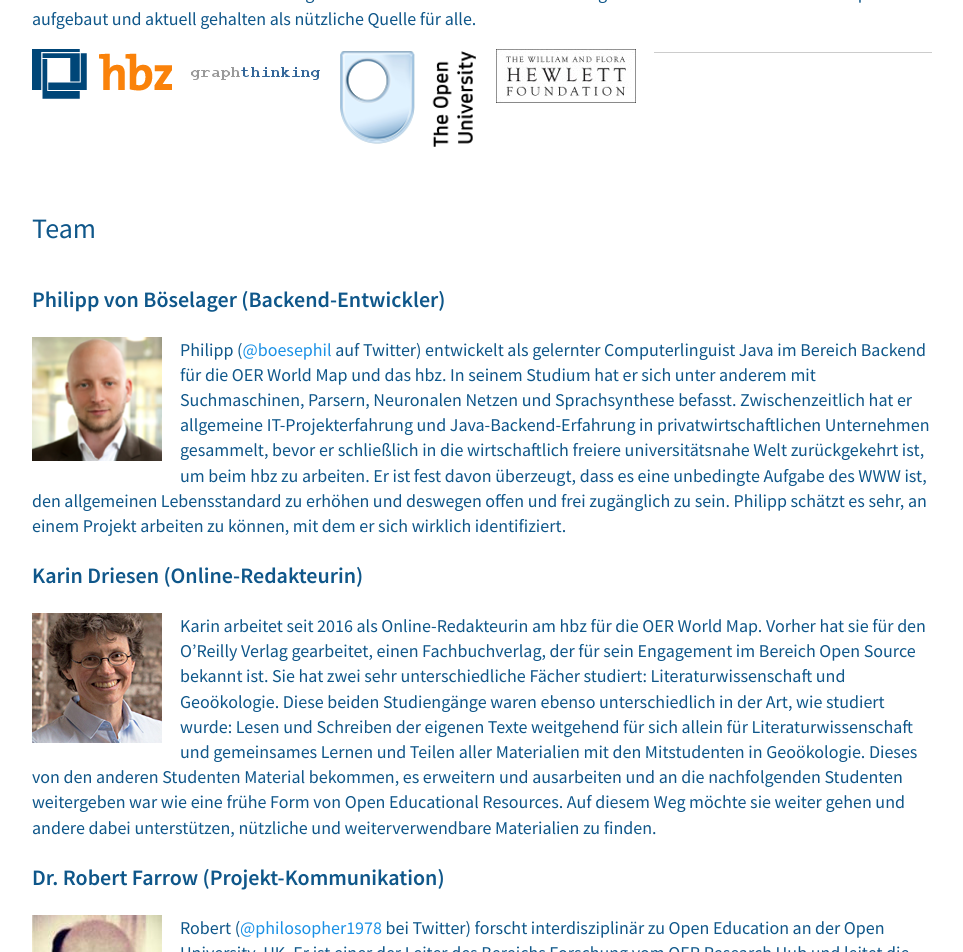
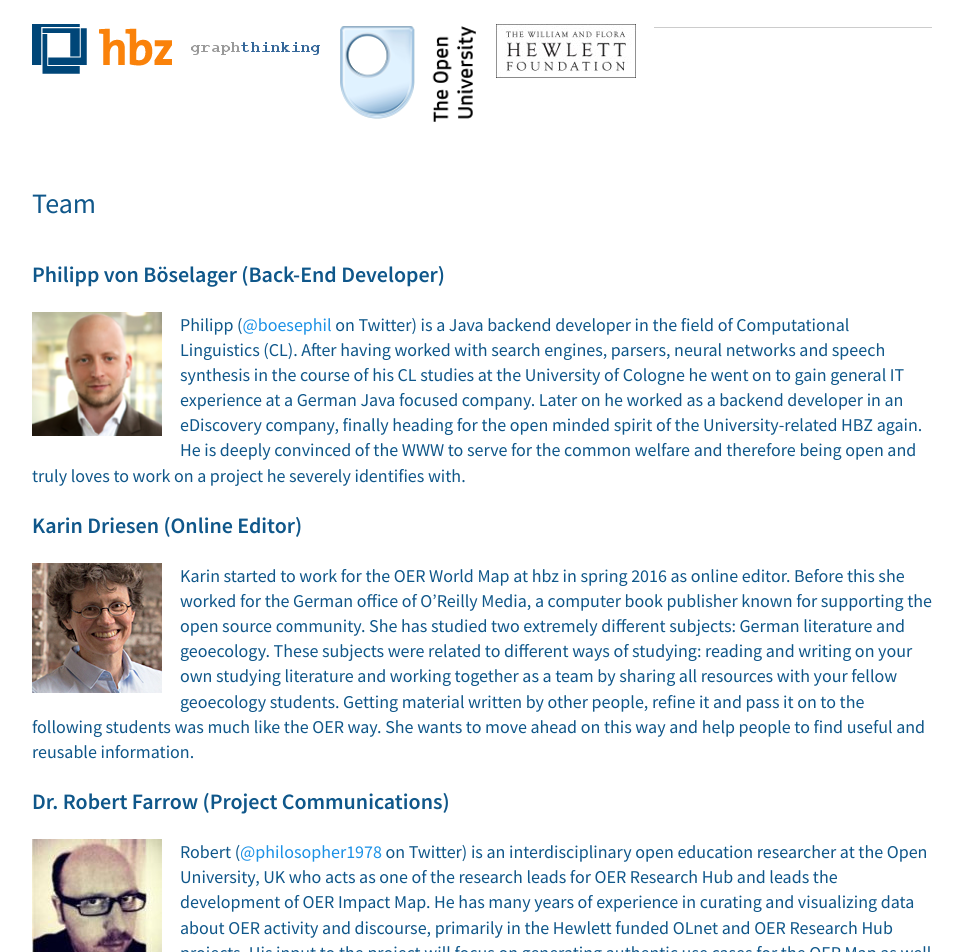
Before and after one commit to hbz/oerworldmap-ui, a Jekyll site: the page built from docs/about.de.md, in a window 1280 px wide and 1400 px high, scrolled down 1271 px. Shown: the top 952 px of the window, without its empty margins (158-1121 px from the left). Built offline with Jekyll 4.4.1, drawn with Linux system fonts in a browser that asks for light colours; nearby versions of some CDN libraries; comment, search, counter and statistics services are not loaded; a style sheet for code colours, icons or effects is not loaded; some of the changed text lies outside the part shown.

```diff
--- a/docs/about.de.md
+++ b/docs/about.de.md
@@ -1,19 +1,19 @@
 ---
-title: Über uns
+title: About
 ---
-## Die Vision
+## The Vision
 
-Seit mehr als 10 Jahren werden stetig mehr und mehr Open Educational Resources (OER) geschaffen und verwendet. Die OER World Map sammelt und veranschaulicht Daten zur wachsenden Zahl der Akteure und Aktivitäten im Bereich der offenen Bildung weltweit. Ihr Ziel ist es, die Entwicklung des OER-Ökosystems zu beschleunigen, indem sie ein möglichst umfassendes und aktuelles Bild der OER-Bewegung zeigt. Die dargestellten Informationen können für ganz verschiedene Zwecken verwendet werden, beispielsweise:
+For more than a decade the creation and use of Open Educational Resources (OER) has been increasing around the globe. The OER World Map collects and visualizes data on the growing number of actors and activities in the field of open education worldwide. The goal is to accelerate the evolution of the global OER ecosystem by providing a comprehensive and responsive picture of the OER movement. The information provided can be used for a wide range of purposes, including:
 
-- verschiedene Akteure miteinander vernetzen, um die Zusammenarbeit zu erleichtern und um Wissen und Ressourcen zu teilen
-- qualifizierte Listen von Repositorys und anderen OER-Services bereitstellen, um Lehrern und Lernenden zu helfen, passende Bildungsmaterialien zu finden
-- Entscheider durch aussagekräftige Statistiken und Überblicksdarstellungen zur OER-Bewegung und deren Auswirkungen dabei unterstützen, strategischen Entscheidungen zu treffen und zu vertreten
+- connecting actors with each other facilitating co-operation and sharing of resources and knowledge
+- providing qualified lists of repositories and other OER services to help teachers and learners find educational resources relevant to them
+- supporting policy makers in taking and defending strategic decisions by providing meaningful statistics and overviews of the open education movement and its associated impacts
 
-Die OER World Map stellt Informationen für die selbstorganisierte Entwicklung der OER-Bewegung bereit. Sie erfasst und zeigt relevante Organisationen, Projekte, Personen und Services. Gleichzeitig unterstützt die Plattform das Netzwerken, das Finden von OER-Sammlungen und das Treffen von Entscheidungen. Als Ganzes kann die OER World Map als eine Art "Steuerzentrale" für die Open Education Community gesehen werden.
+The OER World Map is intended to provide the information needed to support the self-organization processes of the OER movement. In addition to mapping relevant organisations, projects, people and services, the platform provides social networking, allows the identification of OER collections, and supports decision making. Taken together, the OER World Map can be seen as a kind of ‘operations room’ for the open education community.
 
-![Die OER World Map als "Steuerzentrale" für die Open Education Community](/assets/images/open-control-room.jpg)
+![The OER World Map seen as 'operations room' for the open education community](/assets/images/open-control-room.jpg)
 
-Die OER World Map wird entwickelt von [hbz](http://www.hbz-nrw.de) und [graphthinking GmbH](http://www.graphthinking.com) in Verbindung mit der [Open University (UK)](http://www.open.ac.uk/) gefördert von der [William and Flora Hewlett Foundation](http://www.hewlett.org/). Aber sie gehört der weltweiten OER-Community. Durch Einsatz und Ideen auf lokaler Ebene und ein globales Netz aus Partnern und freiwilligen Helfern wird die OER World Map aufgebaut und aktuell gehalten als nützliche Quelle für alle.
+The OER World Map is being built by [hbz](http://www.hbz-nrw.de) and [graphthinking GmbH](http://www.graphthinking.com) in association with [The Open University (UK)](http://www.open.ac.uk/) funded by [The William and Flora Hewlett Foundation](http://www.hewlett.org/). But it belongs to the global OER community. With input and intelligence from local sources and a global network of partners and volunteers, the OER World Map will be built and updated – a resource for all.
 
 ![hbz](/assets/images/image06.gif) ![graphthinkingGmbH](/assets/images/image10.png) ![The Open University](/assets/images/image07.png) ![The William and Flora Hewlett Foundation](/assets/images/image04.jpg)
 
@@ -21,40 +21,40 @@
 
 ## Team
 
-### Philipp von Böselager (Backend-Entwickler)
+### Philipp von Böselager (Back-End Developer)
 
-![Philipp von Böselager](/assets/images/image05.png) Philipp ([@boesephil](https://twitter.com/boesephil) auf Twitter) entwickelt als gelernter Computerlinguist Java im Bereich Backend für die OER World Map und das hbz. In seinem Studium hat er sich unter anderem mit Suchmaschinen, Parsern, Neuronalen Netzen und Sprachsynthese befasst. Zwischenzeitlich hat er allgemeine IT-Projekterfahrung und Java-Backend-Erfahrung in privatwirtschaftlichen Unternehmen gesammelt, bevor er schließlich in die wirtschaftlich freiere universitätsnahe Welt zurückgekehrt ist, um beim hbz zu arbeiten. Er ist fest davon überzeugt, dass es eine unbedingte Aufgabe des WWW ist, den allgemeinen Lebensstandard zu erhöhen und deswegen offen und frei zugänglich zu sein. Philipp schätzt es sehr, an einem Projekt arbeiten zu können, mit dem er sich wirklich identifiziert.
+![Philipp von Böselager](/assets/images/image05.png) Philipp ([@boesephil](https://twitter.com/boesephil) on Twitter) is a Java backend developer in the field of Computational Linguistics (CL). After having worked with search engines, parsers, neural networks and speech synthesis in the course of his CL studies at the University of Cologne he went on to gain general IT experience at a German Java focused company. Later on he worked as a backend developer in an eDiscovery company, finally heading for the open minded spirit of the University-related HBZ again. He is deeply convinced of the WWW to serve for the common welfare and therefore being open and truly loves to work on a project he severely identifies with.
 
-### Karin Driesen (Online-Redakteurin)
+### Karin Driesen (Online Editor)
 
-![Karin Driesen](/assets/images/Karin-Driesen-130.jpg) Karin arbeitet seit 2016 als Online-Redakteurin am hbz für die OER World Map. Vorher hat sie für den O'Reilly Verlag gearbeitet, einen Fachbuchverlag, der für sein Engagement im Bereich Open Source bekannt ist. Sie hat zwei sehr unterschiedliche Fächer studiert: Literaturwissenschaft und Geoökologie. Diese beiden Studiengänge waren ebenso unterschiedlich in der Art, wie studiert wurde: Lesen und Schreiben der eigenen Texte weitgehend für sich allein für Literaturwissenschaft und gemeinsames Lernen und Teilen aller Materialien mit den Mitstudenten in Geoökologie. Dieses von den anderen Studenten Material bekommen, es erweitern und ausarbeiten und an die nachfolgenden Studenten weitergeben war wie eine frühe Form von Open Educational Resources. Auf diesem Weg möchte sie weiter gehen und andere dabei unterstützen, nützliche und weiterverwendbare Materialien zu finden.
+![Karin Driesen](/assets/images/Karin-Driesen-130.jpg) Karin started to work for the OER World Map at hbz in spring 2016 as online editor. Before this she worked for the German office of O’Reilly Media, a computer book publisher known for supporting the open source community. She has studied two extremely different subjects: German literature and geoecology. These subjects were related to different ways of studying: reading and writing on your own studying literature and working together as a team by sharing all resources with your fellow geoecology students. Getting material written by other people, refine it and pass it on to the following students was much like the OER way. She wants to move ahead on this way and help people to find useful and reusable information.
 
-### Dr. Robert Farrow (Projekt-Kommunikation)
+### Dr. Robert Farrow (Project Communications)
 
-![Dr. Robert Farrow](/assets/images/image08.jpg) Robert ([@philosopher1978](https://twitter.com/philosopher1978) bei Twitter) forscht interdisziplinär zu Open Education an der Open University, UK. Er ist einer der Leiter des Bereichs Forschung vom OER Research Hub und leitet die Entwicklung der OER Impact Map. Er verfügt über langjährige Erfahrung im Sammeln und Visualisieren von Daten über OER-Aktivitäten und -Diskurse in erster Linie im Zusammenhang mit den von der Hewlett Foundation geförderten Projekten OLnet und OER Research Hub. Sein Hauptbeitrag zur OER World Map ist es, realalitätsnahe "Use Cases" für die Map zu entwickeln und als Verbindung zur OER-Community zu fungieren.
+![Dr. Robert Farrow](/assets/images/image08.jpg) Robert ([@philosopher1978](https://twitter.com/philosopher1978) on Twitter) is an interdisciplinary open education researcher at the Open University, UK who acts as one of the research leads for OER Research Hub and leads the development of OER Impact Map. He has many years of experience in curating and visualizing data about OER activity and discourse, primarily in the Hewlett funded OLnet and OER Research Hub projects. His input to the project will focus on generating authentic use cases for the OER Map as well as acting as a conduit for outreach and awareness-building in the OER community.
 
 ### Felix Link (Design)
 
-![Felix Link](/assets/images/felix-link.png) Felix ist seit 2015 als UI-/Frontend-Designer im OER World Map Team. Er hat von 2006 bis 2012 Grafik- und Kommunikationsdesign an der Fachhochschule Bielefeld studiert und arbeitet seit 2008 als selbstständiger Gestalter für Agenturen und eigene Kunden. Schwerpunkte seiner Arbeit sind die Entwicklung visueller Konzepte und das Gestalten öffentlicher Kommunikation in den Bereichen Editorial Design, UI/UX Design und Corporate Design. Fokus und besonderes Interesse dabei gelten Design als konzeptionellem, ganzheitlichem Prozess und als charakteristischem Ausdruck seines Inhalts.
+![Felix Link](/assets/images/felix-link.png) Felix joined the project in October 2015, being the UI-/frontend-designer of the OER World Map. He studied graphic and communication design from 2006 to 2012. Since 2008 he has been working as a freelance designer for both agencies and own clients, developing and implementing projects in corporate, editorial and web design. He is interested in design as a conceptual and integrated process as well as a characteristic expression of its content.
 
-### Jan Neumann (Projektmanagement)
+### Jan Neumann (Project Management)
 
-![Jan Neumann](/assets/images/image03.jpg) Jan ([@trugwaldsaenger](https://twitter.com/trugwaldsaenger) bei Twitter) arbeitet als Leiter Recht und Organisation am hbz. Er hat Jura, Wirtschaft und Systemtheorie studiert und mehr als 10 Jahre Erfahrung im (internationalen) Projektmanagment in verschiedenen Verlagen und Bibliotheken. Seine Geschichte mit OER begann 2012 als er Susan D’Antoni ihre Vision einer OER-Weltkarte auf dem [World OER Congress](https://oerworldmap.org/resource/urn:uuid:c27c383c-ecab-44e7-be67-24a741586afe) in Paris vorstellen sah. Jan ist Mitglied des Fachausschuss Bildung der Deutschen UNESCO Kommission, spricht häufig auf Konferenzen und bloggt über OER auf [OERSYS.org](https://oersys.org/).
+![Jan Neumann](/assets/images/image03.jpg) Jan ([@trugwaldsaenger](https://twitter.com/trugwaldsaenger) on Twitter) is working as head of legal affairs and organisation at hbz. He studied law, economy and systems thinking and has more than 10 years of experience within (international) project management for different publishing houses and libraries. His story with OER began 2012 when he saw Susan D’Antoni presenting her vision of an OER World Map at the [World OER Congress](https://oerworldmap.org/resource/urn:uuid:c27c383c-ecab-44e7-be67-24a741586afe) in Paris. Jan is a member of the educational advisory board of the German UNESCO chapter, frequently speaks at conferences and blogs about OER on [OERSYS.org](https://oersys.org/).
 
-### Felix Ostrowski (Technischer Leiter)
+### Felix Ostrowski (Technical Lead)
 
-![Felix Ostrowski](/assets/images/image00.jpg) Felix ([@literarymachine](https://twitter.com/literarymachine) bei Twitter) ist bei diesem Projekt der Partner des hbz. Er ist Web-Entwickler, Linked-Data-Spezialist und Conultant für Wissensmanagement. Er ist seit Mitte der 90er im Web aktiv. Nachdem er sein Studium der Kommunikations- und Computerwissenschaft abgeschlossen hat, hat er von 2008 bis 2010 am hbz als Software-Entwickler und Repository-Manager gearbeitet. Er war die treibende Kraft hinter der Linked-Open-Data-(LOD)-Strategie des hbz. 2010 wechselte er er nach Berlin und arbeitete dort als wissenschaftlicher Mitarbeiter im [joint project on digital long term preservation](http://www.lukii.hu-berlin.de/) des Instituts für Bibliotheks- und Informationswissenschaft, der Bibliothek der Stanford University und der Deutschen Nationalbibliothek. 2013 gründete Felix die in Berlin ansässige [graphthinking GmbH](http://www.graphthinking.com/), als deren Geschäftsführer er fungiert.
+![Felix Ostrowski](/assets/images/image00.jpg) Felix ([@literarymachine](https://twitter.com/literarymachine) on Twitter) acts as hbz’s partner in this project. He is a web engineer, Linked Data technologist and knowledge management consultant who has been on the web since the mid-’90s. After graduating in communication studies and computer science he worked as a software developer and repository manager at hbz from 2008 – 2010. He was also a driving force behind the institution’s Linked Open Data (LOD) strategy. In 2010 he moved on to work as a research assistant in a [joint project on digital long term preservation](http://www.lukii.hu-berlin.de/) of the The Berlin School of Library and Information Science, Stanford University Libraries and the German National Library. Since 2013 Felix is the founder and managing director of Berlin based [graphthinking GmbH](http://www.graphthinking.com/).
 
-### Adrian Pohl (Metadaten & allgemeiner Support)
+### Adrian Pohl (Metadata & General Support)
 
-![Adrian Pohl](/assets/images/image09.jpg) Adrian ([@acka47](https://twitter.com/acka47) bei Twitter) arbeitet seit 2008 am hbz. Er ist spezialisiert auf den Bereich Datenmodellierung und RDF-Vokabulare und Projekt-Manager für den Linked-Open-Data-Dienst "lobid" des hbz. Seit Jahren fördert Adrian in der Bibliothekswelt die Entwicklung und Implementierung von offenem Wissen und Webstandards und die Nutzung von Open-Source-Software. Adrian initiierte die Bildung einer deutschsprachigen Arbeitsgruppe für [OER Metadaten]](https://wiki.dnb.de/display/DINIAGKIM/OER-Metadaten-Gruppe) innerhalb des Kompetenzzentrums Interoperable Metadaten (KIM) der Deutschen Initiative für Netzwerkinformation (DINI).
+![Adrian Pohl](/assets/images/image09.jpg) Adrian ([@acka47](https://twitter.com/acka47) on Twitter) has been working at the hbz since 2008. He is the metadata and RDF vocabulary expert for the development of hbz`s linked open data service “lobid” and also responsible for the project management. He has been actively promoting open knowledge, web standards and the use of open source software in the international library community. Adrian initiated the establishment of a German-speaking working group for [OER metadata](https://wiki.dnb.de/display/DINIAGKIM/OER-Metadaten-Gruppe) within the Competence Center for Interoperable Metadata (KIM) of the German Initiative for Network Information (DINI).
 
-### Johannes Schnettker (Frontend-Entwickler)
+### Johannes Schnettker (Front-End Developer)
 
-![Johannes Schnettker](/assets/images/image01.jpg) Johannes ist der Frontend-Entwickler für das Projekt. Gemeinsam mit Felix Link entwickelt er auch die zugrundeliegenden UI-Konzepte. Er arbeitet seit 2003 als selbständiger Web-Entwickler und hat eine Vielzahl von Projekten für eine breite Palette von Kunden und Agenturen durchgeführt. In letzter Zeit hat er sich auf responsive Layouts und UI-Funktionalitäten spezialisiert. Johannes hat Computer- und Kommunikationswissenschaften studiert und liebt die Kombination technischer und konzeptioneller Aspekte bei seiner Arbeit.
+![Johannes Schnettker](/assets/images/image01.jpg) Johannes is the front-end developer of the project. Together with Felix Link he also develops the underlying UI concepts. He works as a freelance web developer since 2003 and implemented projects for a huge variety of clients and agencies. Lately he focussed on building UI functionalities and responsive layouts. Johannes studied computer- and communication science and is passionate about the intersections between the technical and conceptional aspects of his work.
 
-## Früheres Teammitglied
+## Former Member of our Team
 
 ### Ben Buschfeld (Design)
 
-![Ben Buschfeld](/assets/images/image02.jpg) Ben war bis Dezember 2015 Frontend-Designer für das Projekt. Er hat von 1990 bis 1994 Kommunikationsdesign studiert und arbeitet seit 1995 im Bereich Web und digitale Medien. Unter anderem hat er die B2B-Plattform baunetz.de entworfen und war dort als Art Director und Projektmanager tätig. Anschließend lehrte er als Gastprofessor Informationsdesign an der UDLA in Mexiko und gründete dann sein eigenes Studio für Grafik und Interface-Design <http://www.buschfeld.com> in Berlin. Seit dem hat er eine Reihe von Publikationen, Coroparate-Identity-Programmen, Websites, Informationsportalen und Benutzeroberflächen entwickelt. Er arbeitet für Kunden aus verschiedenen Industriezweigen und für kulturelle und politische Institutionen. Er wurde für seine Tätigkeit als Designer und für sein Engagement mehrfach ausgezeichnet.
+![Ben Buschfeld](/assets/images/image02.jpg) Ben has been the frontend-designer of the project until December 2015. He studied communication design from 1990-1994 and is working on the web and digital media since 1995, when he wrote the initial draft and subsequently acted as the art director and project manager of the B2B-platform Baunetz.de. After the launch 1997 he teached as a visiting professor for information design at UDLA in Mexico and founded his own studio <http://www.buschfeld.com> – graphic and interface design in Berlin. Since then he developed a number of publications, corporate identity programs, websites, information portals, and graphical user interfaces – working for clients from various industries, cultural and political institutions. His design work and public engagement was frequently awarded.
```
